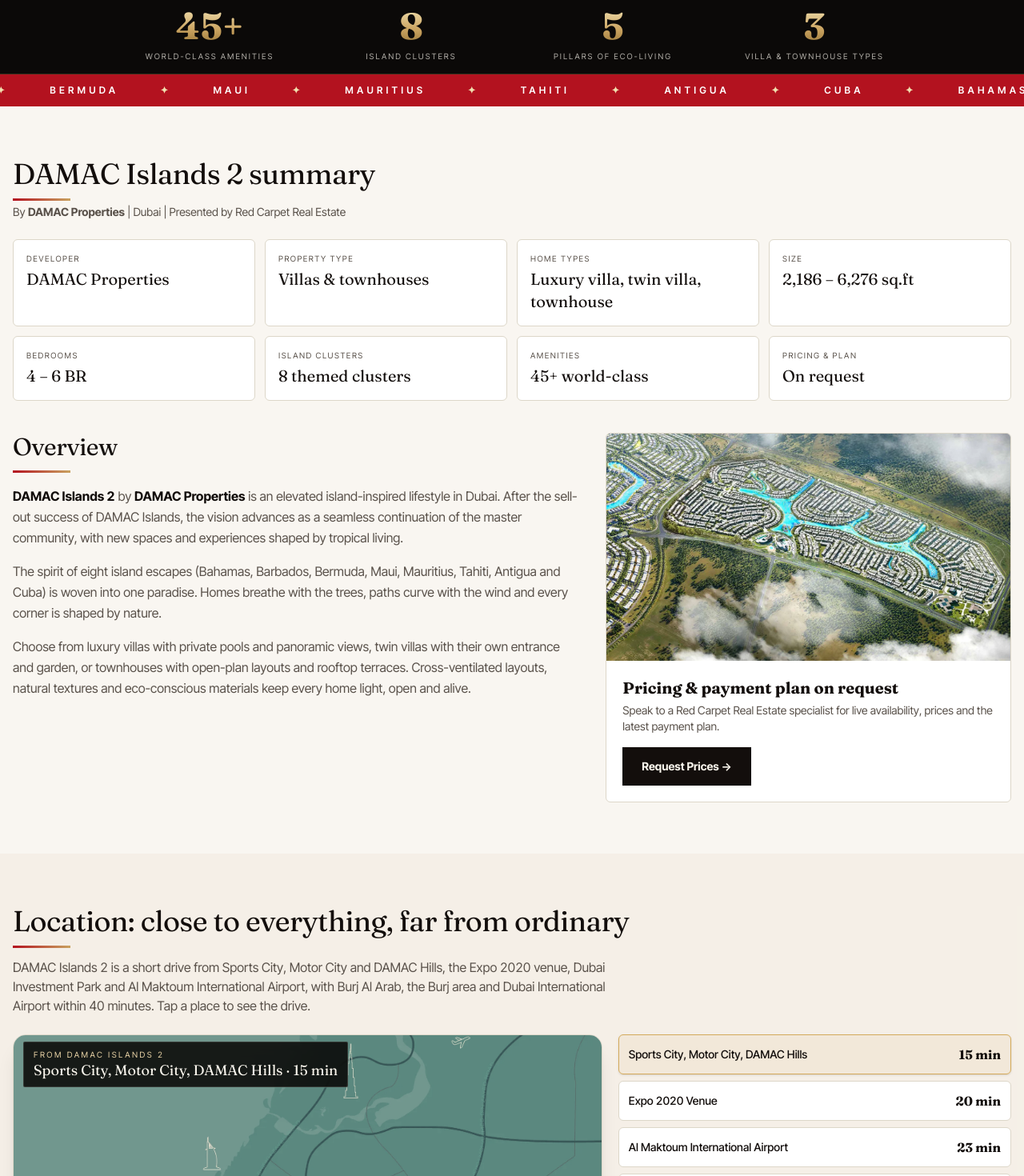
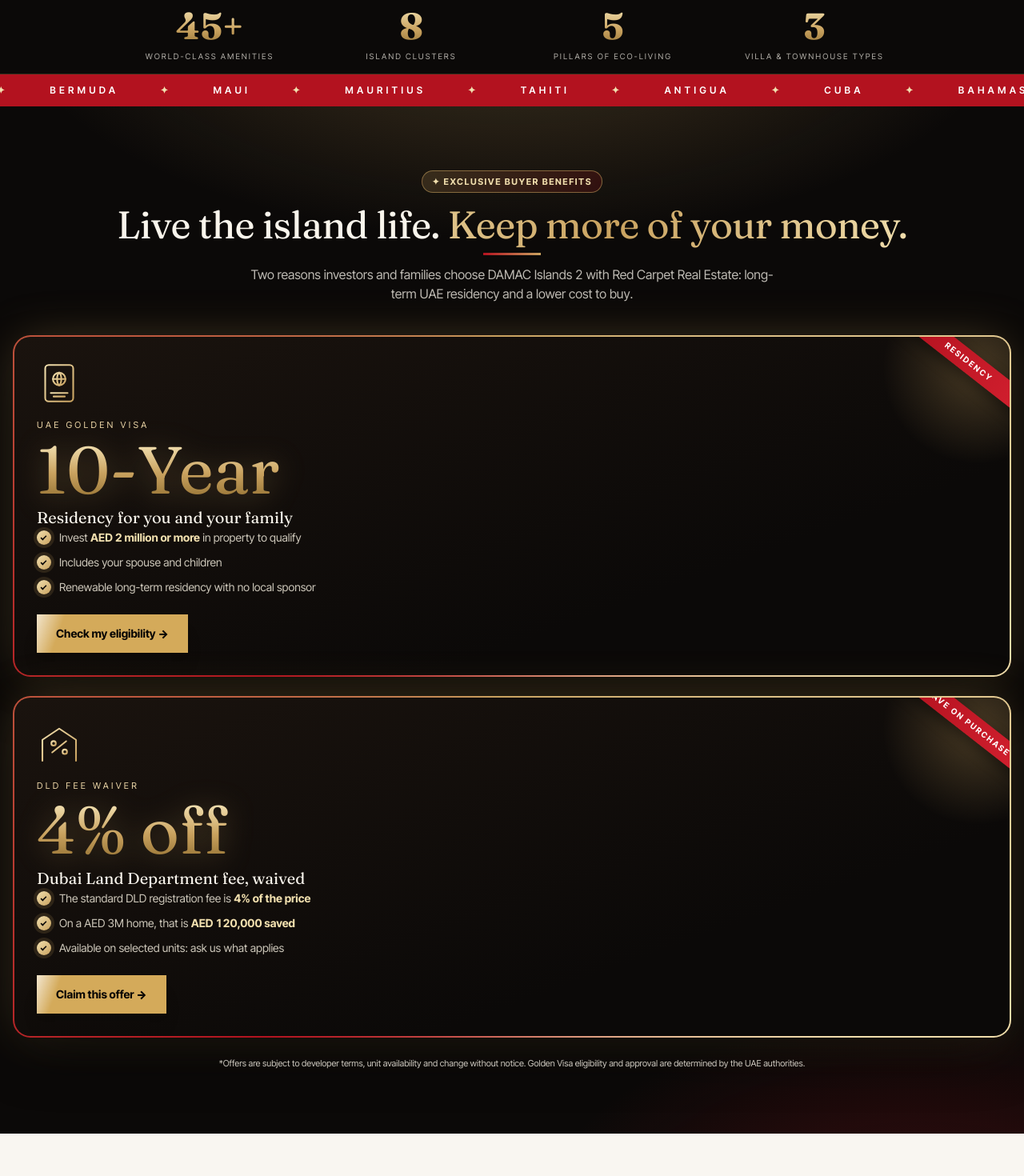
Before and after one commit to engriqbalsaid/damac-islands-2-next, a Next.js app: page / in a window 1280 px wide. Shown: the part 900-2370 px from the top of the page at 80% size. Built offline with nearby package versions, Linux system fonts and the light colour scheme; no server answers.

Commit message:
Brochure downloads gated by lead form; add Golden Visa and DLD fee waiver offers section
Co-Authored-By: Claude Sonnet 5.5 <noreply@anthropic.com>

```diff
--- a/app/page.tsx
+++ b/app/page.tsx
@@ -3,7 +3,7 @@ import Gallery from "@/components/Gallery";
 import { LeadProvider } from "@/components/Lead";
 import Location from "@/components/Location";
 import {
-  Amenities, Closing, EcoLiving, Faq, FloatingBar, Footer, Header, Hero, Homes, Overview, StatsBand,
+  Amenities, Closing, EcoLiving, Faq, FloatingBar, Footer, Header, Hero, Homes, Offers, Overview, StatsBand,
 } from "@/components/Sections";
 
 export default function Page() {
@@ -14,6 +14,7 @@ export default function Page() {
         <Header />
         <Hero />
         <StatsBand />
+        <Offers />
         <Overview />
         <Location />
         <Gallery />
--- a/components/Location.tsx
+++ b/components/Location.tsx
@@ -1,7 +1,8 @@
 "use client";
 
 import { useState } from "react";
-import { BROCHURE, PROJECT, SITE_POINT, places } from "@/lib/data";
+import { PROJECT, SITE_POINT, places } from "@/lib/data";
+import { CtaButton } from "./Lead";
 
 const MAP_W = 993;
 const MAP_H = 702;
@@ -51,7 +52,7 @@ export default function Location() {
                 </li>
               ))}
             </ul>
-            <a href={BROCHURE} download className="mt-4 inline-block text-center rounded-xl bg-primary px-6 py-4 text-sm font-bold text-primary-foreground shadow-lg">Download Location Map &amp; Brochure →</a>
+            <CtaButton title={`Download the ${PROJECT} brochure`} className="mt-4 inline-block text-center rounded-xl bg-primary px-6 py-4 text-sm font-bold text-primary-foreground shadow-lg">Download Location Map &amp; Brochure →</CtaButton>
             <p className="mt-2 text-[11px] text-muted-foreground">Approximate drive times outside peak hours, per the developer’s brochure.</p>
           </div>
         </div>
--- a/components/Sections.tsx
+++ b/components/Sections.tsx
@@ -1,5 +1,5 @@
 import {
-  BRAND, BROCHURE, PROJECT, amenities, faqs, homes, islands, navItems, pillars, stats, summaryItems, whatsappHref,
+  BRAND, PROJECT, amenities, faqs, homes, islands, navItems, pillars, stats, summaryItems, whatsappHref,
 } from "@/lib/data";
 import { CtaButton, HeroLeadForm } from "./Lead";
 
@@ -62,6 +62,10 @@ export function Hero() {
             <span className="rc-shine relative overflow-hidden rounded-full bg-gold text-ink px-3 py-1 text-[11px] font-black tracking-[0.2em]">NEW LAUNCH</span>
             <span className="rounded-full border border-gold/60 px-3 py-1 text-[11px] font-bold tracking-[0.15em] text-gold-soft">REGISTRATION OPEN</span>
           </div>
+          <div className="mt-2.5 flex flex-wrap gap-2">
+            <a href="#offers" className="rc-chip">★ 10-Year Golden Visa</a>
+            <a href="#offers" className="rc-chip">✦ DLD Fee Waiver</a>
+          </div>
           <h1 className="font-display text-4xl sm:text-5xl md:text-6xl leading-[1.02] mt-4">
             {PROJECT} by DAMAC <span className="block text-gold-soft text-2xl sm:text-3xl md:text-4xl mt-2">Paradise has a sequel</span>
           </h1>
@@ -70,7 +74,7 @@ export function Hero() {
           </p>
           <div className="mt-6 flex flex-wrap gap-3">
             <CtaButton className="rc-shine rc-glow rounded-md bg-gold text-ink px-6 py-4 text-sm font-black shadow-xl">Register My Interest →</CtaButton>
-            <a href={BROCHURE} download className="rounded-md border border-primary-foreground/50 bg-primary-foreground/10 px-6 py-4 text-sm font-semibold text-center">Download Brochure</a>
+            <CtaButton title={`Download the ${PROJECT} brochure`} className="rounded-md border border-primary-foreground/50 bg-primary-foreground/10 px-6 py-4 text-sm font-semibold text-center">Download Brochure</CtaButton>
           </div>
         </div>
         <div id="lead" className="rounded-xl bg-card text-card-foreground shadow-2xl border border-border p-5 md:p-7 scroll-mt-32">
@@ -100,6 +104,74 @@ export function StatsBand() {
       </div>
       <div className="rc-marq" aria-hidden="true"><div>{loop.map((i, k) => <span key={k}>{i}</span>)}</div></div>
     </>
+  );
+}
+
+function OfferIcon({ kind }: { kind: "visa" | "dld" }) {
+  return kind === "visa" ? (
+    <svg viewBox="0 0 64 64" width="56" height="56" fill="none" stroke="url(#g1)" strokeWidth="2.4" strokeLinecap="round" strokeLinejoin="round" aria-hidden="true">
+      <defs><linearGradient id="g1" x1="0" y1="0" x2="1" y2="1"><stop offset="0" stopColor="#f1dfae" /><stop offset="1" stopColor="#c9a25f" /></linearGradient></defs>
+      <rect x="12" y="6" width="40" height="52" rx="5" />
+      <circle cx="32" cy="26" r="9" />
+      <path d="M23 26h18M32 17c-4 3-4 15 0 18M32 17c4 3 4 15 0 18" />
+      <path d="M20 46h24M24 51h16" />
+    </svg>
+  ) : (
+    <svg viewBox="0 0 64 64" width="56" height="56" fill="none" stroke="url(#g2)" strokeWidth="2.4" strokeLinecap="round" strokeLinejoin="round" aria-hidden="true">
+      <defs><linearGradient id="g2" x1="0" y1="0" x2="1" y2="1"><stop offset="0" stopColor="#f1dfae" /><stop offset="1" stopColor="#c9a25f" /></linearGradient></defs>
+      <path d="M8 56V26l24-16 24 16v30" />
+      <path d="M4 56h56" />
+      <path d="M22 44l20-16" />
+      <circle cx="24" cy="31" r="3.2" />
+      <circle cx="40" cy="43" r="3.2" />
+    </svg>
+  );
+}
+
+export function Offers() {
+  return (
+    <section id="offers" className="rc-offers scroll-mt-28 py-14 md:py-20 text-primary-foreground">
+      <div className="mx-auto max-w-6xl px-4 relative">
+        <div className="text-center">
+          <span className="rc-chip">✦ Exclusive buyer benefits</span>
+          <h2 className="rc-bar font-display text-3xl md:text-5xl mt-4">Live the island life. <span className="rc-goldtext">Keep more of your money.</span></h2>
+          <p className="mt-3 text-sm md:text-base text-primary-foreground/75 max-w-2xl mx-auto">Two reasons investors and families choose {PROJECT} with {BRAND}: long-term UAE residency and a lower cost to buy.</p>
+        </div>
+        <div className="mt-10 grid md:grid-cols-2 gap-6 md:gap-8">
+          <article className="rc-offer rc-r">
+            <div className="rc-offer-in">
+              <span className="rc-ribbon">Residency</span>
+              <OfferIcon kind="visa" />
+              <p className="mt-4 text-[11px] tracking-[0.3em] uppercase text-gold-soft">UAE Golden Visa</p>
+              <div className="rc-big"><span data-count="10">10</span>-Year</div>
+              <p className="font-display text-xl md:text-2xl mt-1">Residency for you and your family</p>
+              <ul className="rc-ticks mt-5">
+                <li>Invest <b>AED 2 million or more</b> in property to qualify</li>
+                <li>Includes your spouse and children</li>
+                <li>Renewable long-term residency with no local sponsor</li>
+              </ul>
+              <CtaButton title="Check my Golden Visa eligibility" className="rc-shine mt-6 rounded-md bg-gold text-ink px-6 py-3.5 text-sm font-black shadow-xl">Check my eligibility →</CtaButton>
+            </div>
+          </article>
+          <article className="rc-offer rc-r">
+            <div className="rc-offer-in">
+              <span className="rc-ribbon">Save on purchase</span>
+              <OfferIcon kind="dld" />
+              <p className="mt-4 text-[11px] tracking-[0.3em] uppercase text-gold-soft">DLD Fee Waiver</p>
+              <div className="rc-big"><span data-count="4">4</span>% off</div>
+              <p className="font-display text-xl md:text-2xl mt-1">Dubai Land Department fee, waived</p>
+              <ul className="rc-ticks mt-5">
+                <li>The standard DLD registration fee is <b>4% of the price</b></li>
+                <li>On a AED 3M home, that is <b>AED 120,000 saved</b></li>
+                <li>Available on selected units: ask us what applies</li>
+              </ul>
+              <CtaButton title="Claim the DLD fee waiver" className="rc-shine mt-6 rounded-md bg-gold text-ink px-6 py-3.5 text-sm font-black shadow-xl">Claim this offer →</CtaButton>
+            </div>
+          </article>
+        </div>
+        <p className="mt-6 text-center text-[11px] text-primary-foreground/50 max-w-3xl mx-auto">*Offers are subject to developer terms, unit availability and change without notice. Golden Visa eligibility and approval are determined by the UAE authorities.</p>
+      </div>
+    </section>
   );
 }
 
--- a/lib/data.ts
+++ b/lib/data.ts
@@ -11,6 +11,7 @@ export function whatsappHref(): string {
 }
 
 export const navItems = [
+  ["offers", "Offers"],
   ["overview", "Overview"],
   ["location", "Location"],
   ["gallery", "Gallery"],
@@ -129,5 +130,7 @@ export const faqs: [string, string][] = [
   ["How far is DAMAC Islands 2 from key places?", "Roughly 15 minutes to Sports City, Motor City and DAMAC Hills, 20 minutes to the Expo 2020 venue, 23 minutes to Al Maktoum International Airport, 25 minutes to Dubai Investment Park and the Burj area, 35 minutes to Burj Al Arab and 40 minutes to Dubai International Airport."],
   ["What are the prices and payment plan?", "Prices and payment plans are released by DAMAC and can change by release. Register your interest and a Red Carpet specialist will send you the latest availability, prices and payment plan."],
   ["What finishes are used inside?", "The brochure shows porcelain slab flooring, brushed brass metalwork, walnut wood veneer and marble countertops. Finishes and furniture are illustrative and may change based on availability."],
+  ["Can I get a UAE Golden Visa by buying here?", "Property investors who buy a home worth AED 2 million or more can apply for the UAE 10-year Golden Visa for themselves and their family, subject to government eligibility and approval. A Red Carpet specialist will guide you through the process."],
+  ["Is the DLD registration fee waived?", "The Dubai Land Department (DLD) registration fee is normally 4% of the property price. A DLD fee waiver is offered on selected units, subject to developer terms and availability. Register your interest and we will confirm what applies to your home."],
   ["How do I register my interest?", "Fill in the form at the top of this page or message us on WhatsApp. A Red Carpet Real Estate specialist will call you back with floor plans and live availability."],
 ];
```
Also changed, not shown: app/globals.css.
